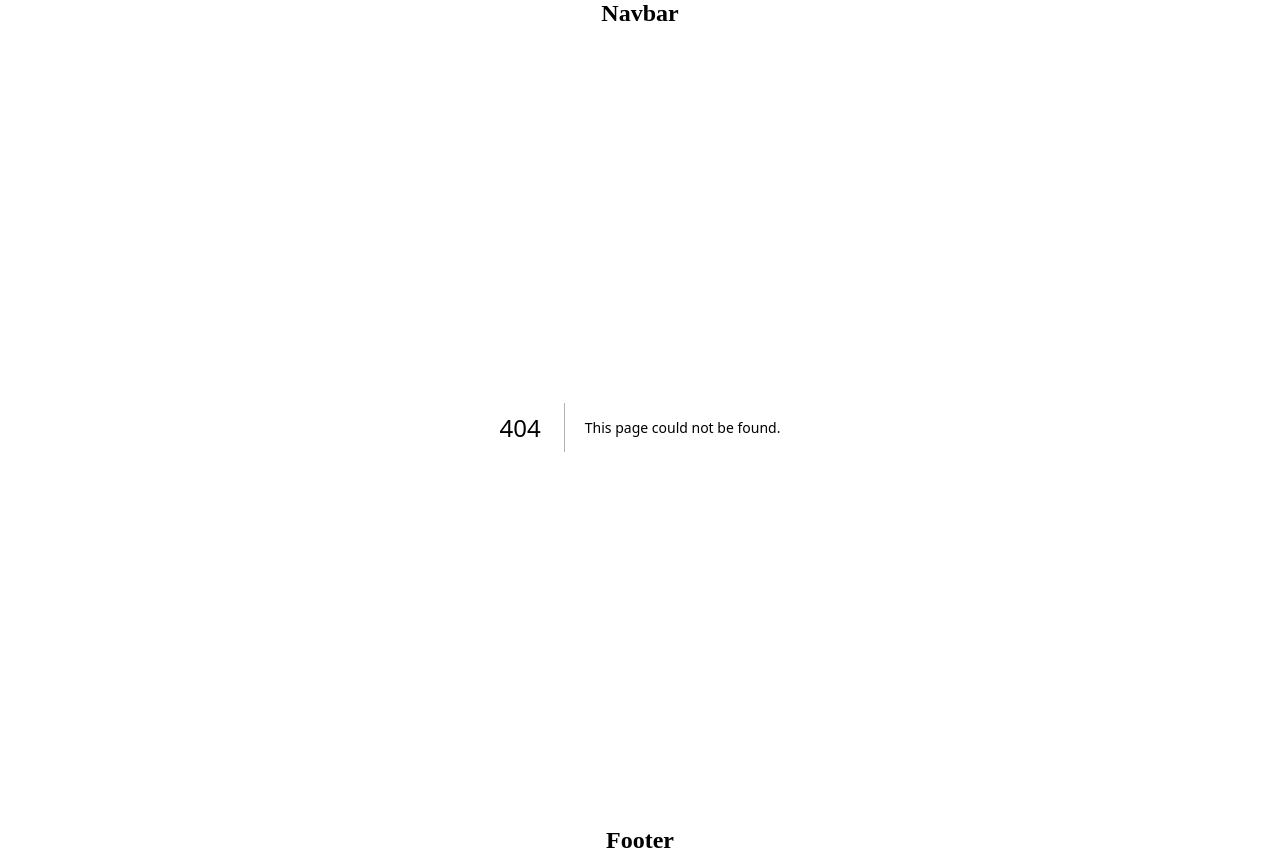
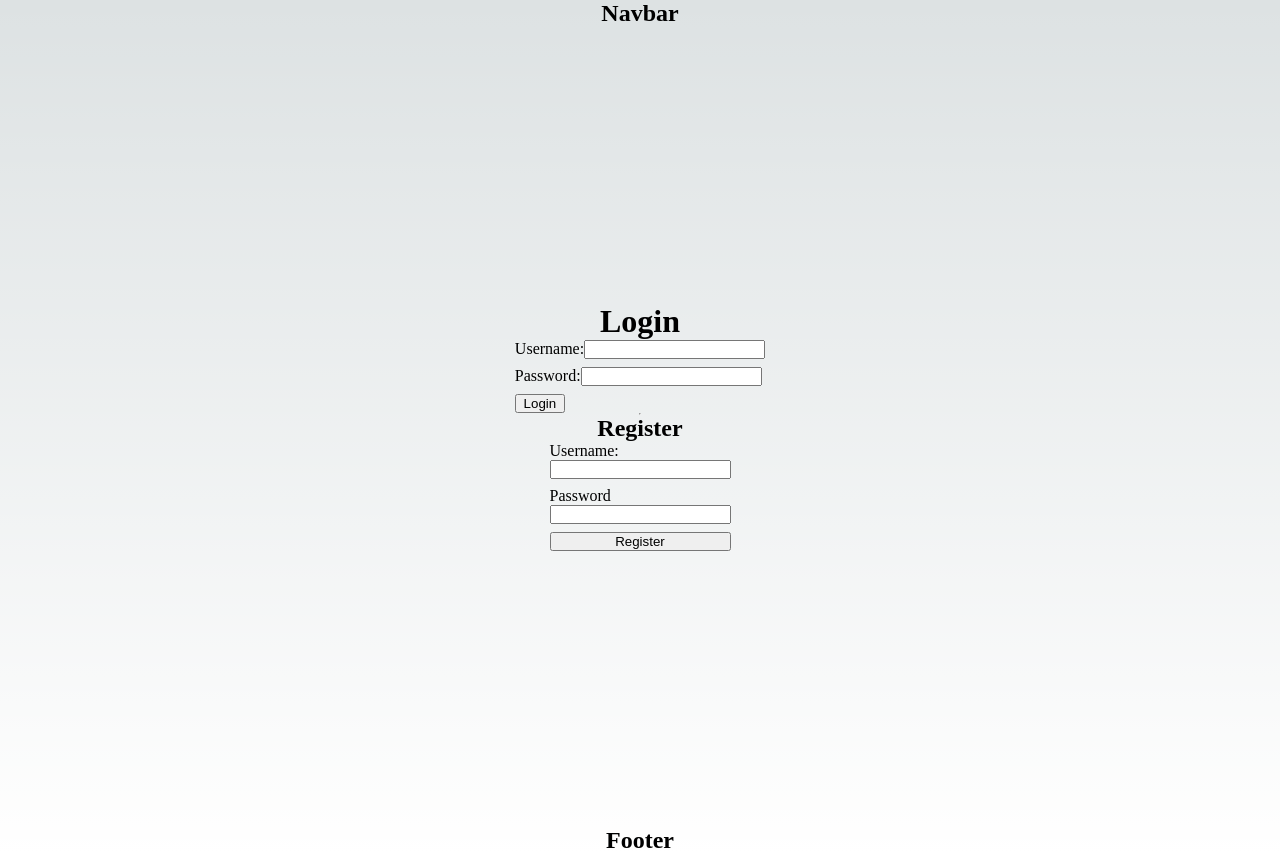
Before and after one commit to lesenelir/demo-for-nextjs, a Next.js app: page /app in a window 1280 px wide. Before the commit this address had no page. Built offline with nearby package versions, Linux system fonts and the light colour scheme.

Commit message:
feat: myApp page

```diff
--- /dev/null
+++ b/src/pages/app/index.tsx
@@ -0,0 +1,47 @@
+import styles from '../../styles/app.module.css'
+
+function Login() {
+  return (
+    <div className={styles.form_box}>
+      <label htmlFor='username_login'>
+        Username:
+        <input type="text" id='username_login' className={styles.form_input}/>
+      </label>
+
+      <label htmlFor='password_login'>
+        Password:
+        <input type="password" id='password_login' className={styles.form_input}/>
+      </label>
+
+      <button style={{width: '20%'}}>Login</button>
+    </div>
+  )
+}
+
+function Register() {
+  return (
+    <div className={styles.form_box}>
+      <label htmlFor="username">Username:</label>
+      <input type="text" id='username' className={styles.form_input}/>
+
+      <label htmlFor="password">Password</label>
+      <input type="password" id='password' className={styles.form_input}/>
+
+      <button>Register</button>
+    </div>
+  )
+}
+
+function MyApp() {
+  return (
+    <div className={styles.box}>
+      <h1>Login</h1>
+      <Login/>
+      <hr/>
+      <h2>Register</h2>
+      <Register/>
+    </div>
+  )
+}
+
+export default MyApp
--- a/src/pages/index.tsx
+++ b/src/pages/index.tsx
@@ -55,6 +55,7 @@ function Home(props: IProps) {
           <li><Link href={'/alternativeLayout'}>AlternativeLayout Page</Link></li>
           <li><Link href={'/client'}>Client Side Page</Link></li>
           <li><Link href={'/books'}>Books Page</Link></li>
+          <li><Link href={'/app'}>Application Examples</Link></li>
         </ul>
       </main>
     </>
--- /dev/null
+++ b/src/styles/app.module.css
@@ -0,0 +1,16 @@
+.box {
+  display: flex;
+  flex-direction: column;
+  justify-content: center;
+  align-items: center;
+  min-height: 100vh;
+}
+
+.form_box {
+  display: flex;
+  flex-direction: column;
+}
+
+.form_input {
+  margin-bottom: 8px;
+}
```
